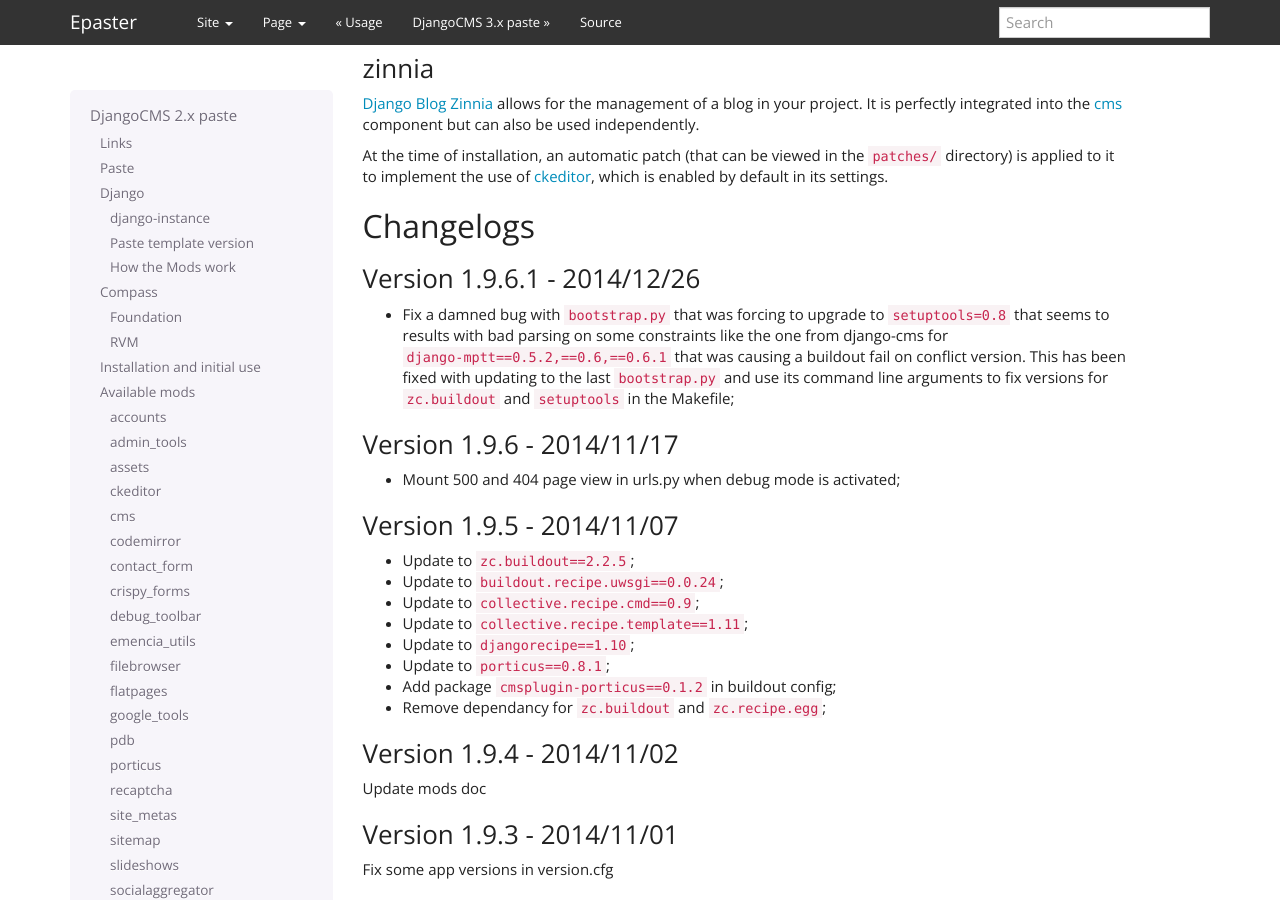
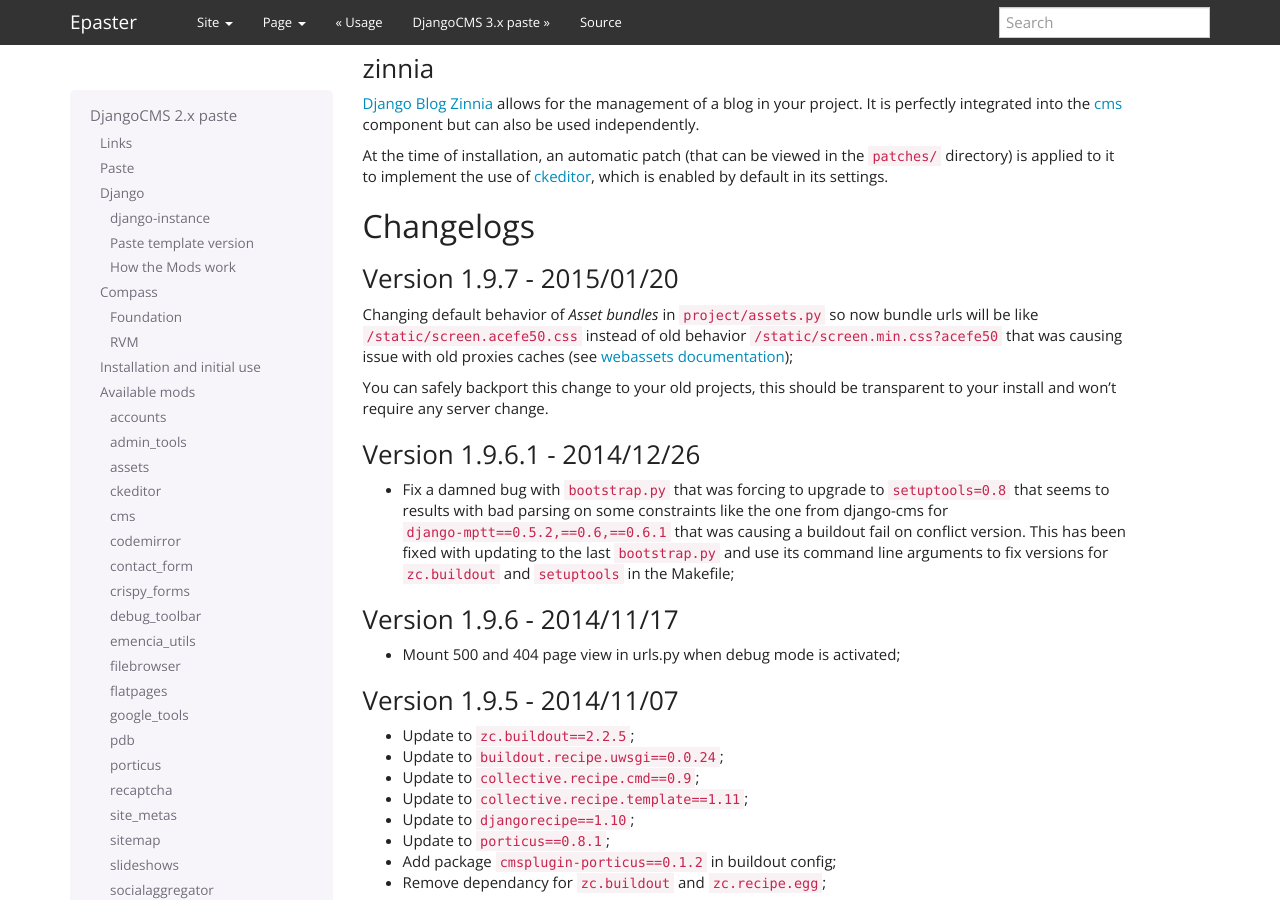
Before and after one commit to emencia/Epaster, a Sphinx documentation site: the page built from docs/emencia_paste_djangocms_2.rst, in a window 1280 px wide and 900 px high, scrolled down 6600 px. Built offline with Sphinx 7.4.7, drawn with Linux system fonts in a browser that asks for light colours; the version number could not be read and is left out; some of the changed text lies outside the part shown.

Commit message:
* Update to 'emencia_paste_djangocms_2==1.9.7'; * Update to 'emencia_paste_djangocms_3==1.2.9'; * bump to 2.2.1;

```diff
--- a/docs/emencia_paste_djangocms_2.rst
+++ b/docs/emencia_paste_djangocms_2.rst
@@ -344,6 +344,13 @@ At the time of installation, an automatic patch (that can be viewed in the ``pat
 Changelogs
 ==========
 
+Version 1.9.7 - 2015/01/20
+--------------------------
+
+Changing default behavior of *Asset bundles* in ``project/assets.py`` so now bundle urls will be like ``/static/screen.acefe50.css`` instead of old behavior ``/static/screen.min.css?acefe50`` that was causing issue with old proxies caches (see `webassets documentation <http://webassets.readthedocs.org/en/latest/expiring.html#expire-using-the-filename>`_);
+
+You can safely backport this change to your old projects, this should be transparent to your install and won't require any server change.
+
 Version 1.9.6.1 - 2014/12/26
 ----------------------------
 
--- a/docs/history.rst
+++ b/docs/history.rst
@@ -7,6 +7,12 @@ History
 
 Changelog
 =========
+
+Version 2.2.1 - 2015/01/20
+--------------------------
+
+* Update to ``emencia_paste_djangocms_2==1.9.7``;
+* Update to ``emencia_paste_djangocms_3==1.2.9``;
 
 Version 2.2.0 - 2015/01/14
 --------------------------
--- a/versions.cfg
+++ b/versions.cfg
@@ -10,8 +10,8 @@ zc.recipe.egg                 = 2.0.1
 gp.vcsdevelop                 = 2.2.3
 
 # Paste templates
-emencia_paste_djangocms_2     = 1.9.6.1
-emencia_paste_djangocms_3     = 1.2.8
+emencia_paste_djangocms_2     = 1.9.7
+emencia_paste_djangocms_3     = 1.2.9
 
 # Used to build the local documentation
 Sphinx                        = 1.2.3
```
Also changed, not shown: docs/emencia_paste_djangocms_3.rst (+7 -0 lines).
